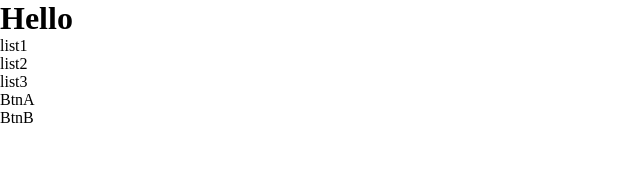
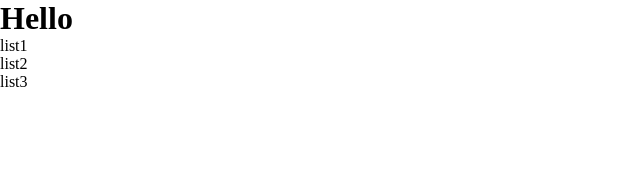
Before and after one commit to mania605/ReactStpes, a React (Vite) app: page / in a window 1280 px wide. Shown: the top 181 px of the page, without its empty margins (0-640 px from the left). Built offline with nearby package versions, Linux system fonts and the light colour scheme.

Commit message:
파일-설정-스니펫(코드조각)-new global(새전역)-마이컴포넌트파일

```diff
--- a/src/App.jsx
+++ b/src/App.jsx
@@ -19,8 +19,6 @@ function App() {
 		<>
 			<Title />
 			<List />
-			<BtnA />
-			<BtnB />
 		</>
 	);
 }
--- a/src/Title.jsx
+++ b/src/Title.jsx
@@ -1,5 +1,5 @@
-function Title() {
-	return <h1 className='abc'>Hello</h1>;
+//export문을 함수 선언문 앞쪽에 배치하는 것이 효율적
+
+export default function Title() {
+	return <h1 className='title'>Hello</h1>;
 }
-
-export default Title;
```
Also changed, not shown: 1 other file (tests, documents, lock files or other folders).
